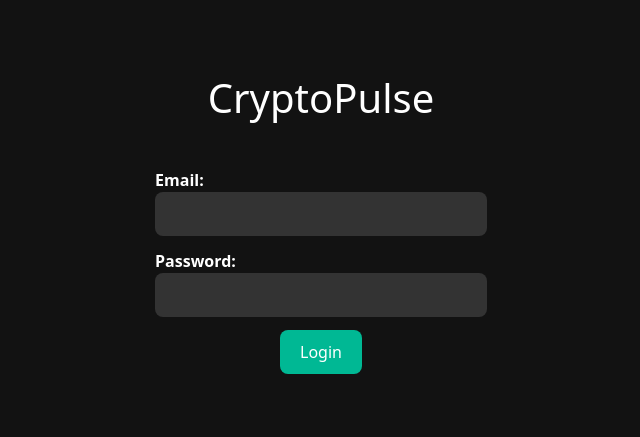
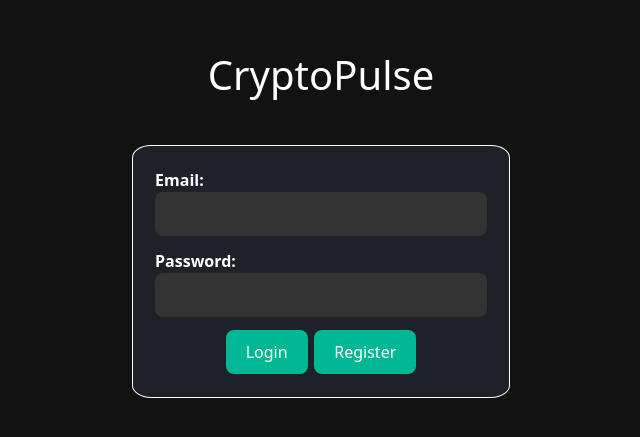
Before and after one commit to estudart/crypto-portfolio-frontend, a React (Create React App) app: page / in a window 1280 px wide. Shown: the part 195-632 px from the top of the page, without its empty margins (319-959 px from the left). Built offline with nearby package versions, Linux system fonts and the light colour scheme.

Commit message:
adding register button into the login page

```diff
--- a/src/App.css
+++ b/src/App.css
@@ -103,6 +103,10 @@ tr:hover {
 .form-container {
   max-width: 400px;
   margin: 0 auto;
+  border: 1px solid white;
+  border-radius: 5%;
+  padding: 2%;
+  background-color: #1e2127;
 }
 
 .form-label {
--- a/src/components/LoginForm.js
+++ b/src/components/LoginForm.js
@@ -55,6 +55,12 @@ function LoginForm() {
           />
         </label>
         <input type="submit" value="Login" className="form-submit" />
+        <input
+          type="button"
+          value="Register"
+          className="form-submit"
+          style={{ marginLeft: "2%" }}
+        />
       </form>
     </div>
   );
```
